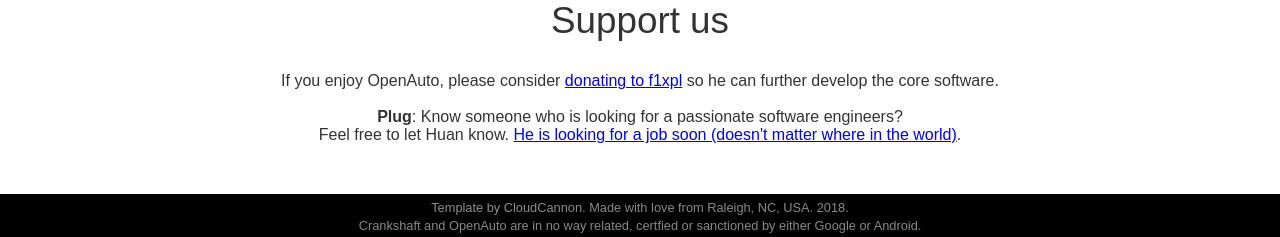
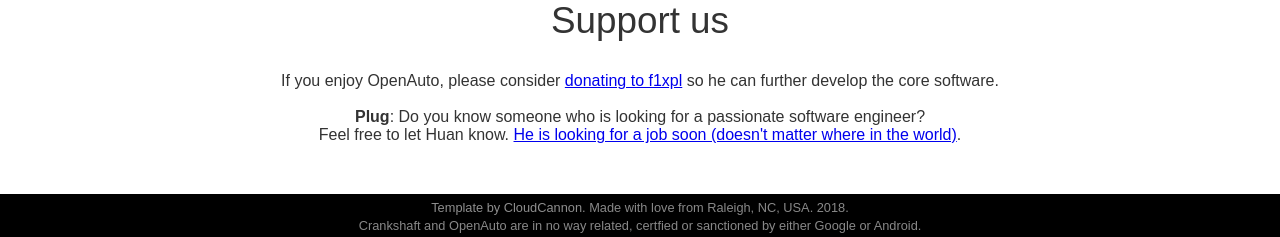
Before and after one commit to opencardev/getcrankshaft.github.io, a Jekyll site: the page built from index.html, in a window 1280 px wide. Shown: the part 2143-2380 px from the top of the page. Built offline with Jekyll 4.4.1, drawn with Linux system fonts in a browser that asks for light colours.

Commit message:
[site] typo engineers->engineer

```diff
--- a/index.html
+++ b/index.html
@@ -74,7 +74,7 @@
 	<div class="donate">
 		If you enjoy OpenAuto, please consider <a href="https://www.paypal.com/cgi-bin/webscr?cmd=_s-xclick&hosted_button_id=R4HXE5ESDR4U4" target="_blank">donating to f1xpl</a> so he can further develop the core software.<br />
 		<br />
-		<strong>Plug</strong>: Know someone who is looking for a passionate software engineers?<br />Feel free to let Huan know. <a href="https://www.linkedin.com/in/huantruong/" target="_blank">He is looking for a job soon (doesn't matter where in the world)</a>.
+		<strong>Plug</strong>: Do you know someone who is looking for a passionate software engineer?<br />Feel free to let Huan know. <a href="https://www.linkedin.com/in/huantruong/" target="_blank">He is looking for a job soon (doesn't matter where in the world)</a>.
 	</div>
 </div>
 <!--
```
